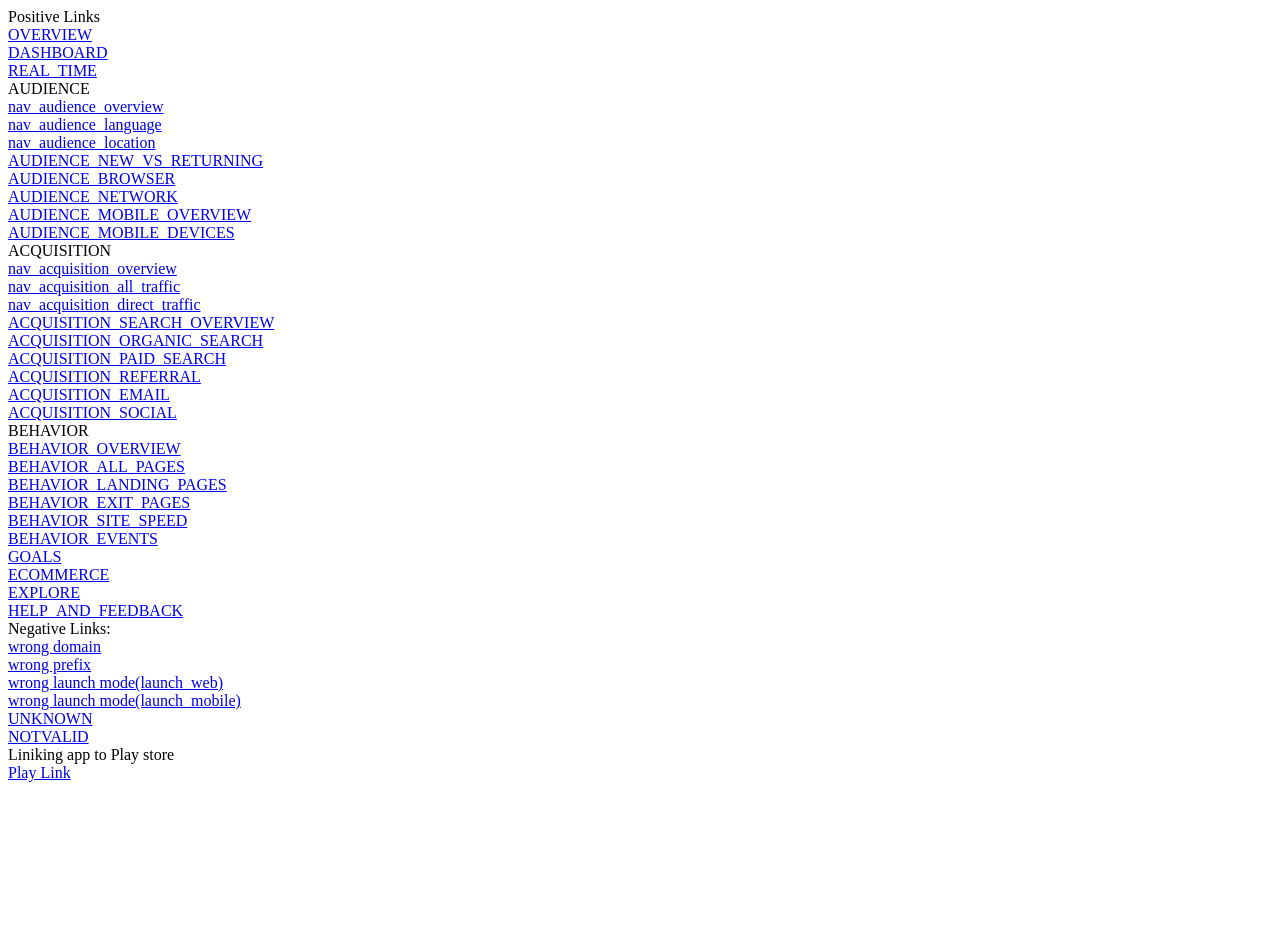
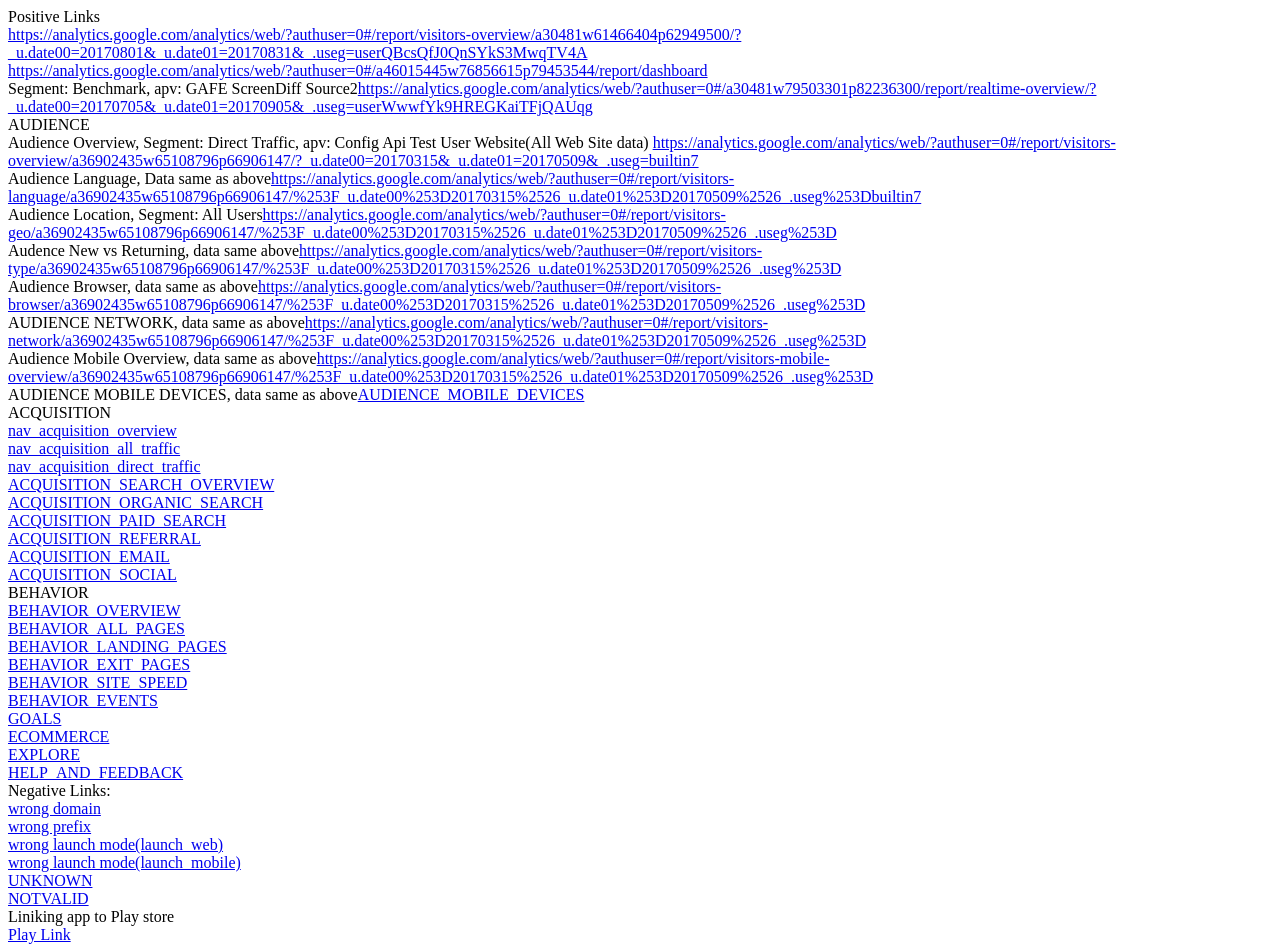
Before and after one commit to amitAnvay/myTest, a plain HTML site: page index.html in a window 1280 px wide. Before the commit the page ends 800 px from the top, so only its background shows below. Drawn offline with Linux system fonts and the light colour scheme.

Commit message:
Update index.html

```diff
--- a/index.html
+++ b/index.html
@@ -1,18 +1,19 @@
 <html>
 <body>
 Positive Links
-  <div><a href="https://analytics.google.com/analytics/web/?authuser=0#/report/visitors-overview/a30481w61466404p62949500/?_u.date00=20170801&_u.date01=20170831&_.useg=userQBcsQfJ0QnSYkS3MwqTV4A&launch_app=OVERVIEW">OVERVIEW</a></div>
-  <div><a href="https://analytics.google.com/analytics/web/#embed/report-home/?launch_app=DASHBOARD">DASHBOARD</a></div>
-  <div><a href="https://analytics.google.com/analytics/web/#embed/report-home/a282/?launch_app=REAL_TIME">REAL_TIME</a></div>
+  <div><a href="https://analytics.google.com/analytics/web/?authuser=0#/report/visitors-overview/a30481w61466404p62949500/?_u.date00=20170801&_u.date01=20170831&_.useg=userQBcsQfJ0QnSYkS3MwqTV4A">https://analytics.google.com/analytics/web/?authuser=0#/report/visitors-overview/a30481w61466404p62949500/?_u.date00=20170801&_u.date01=20170831&_.useg=userQBcsQfJ0QnSYkS3MwqTV4A</a></div>
+  <div><a href="https://analytics.google.com/analytics/web/?authuser=0#/a46015445w76856615p79453544/report/dashboard">https://analytics.google.com/analytics/web/?authuser=0#/a46015445w76856615p79453544/report/dashboard</a></div>
+  <div>Segment: Benchmark, apv: GAFE ScreenDiff Source2<a href="https://analytics.google.com/analytics/web/?authuser=0#/a30481w79503301p82236300/report/realtime-overview/?_u.date00=20170705&_u.date01=20170905&_.useg=userWwwfYk9HREGKaiTFjQAUqg">https://analytics.google.com/analytics/web/?authuser=0#/a30481w79503301p82236300/report/realtime-overview/?_u.date00=20170705&_u.date01=20170905&_.useg=userWwwfYk9HREGKaiTFjQAUqg</a></div>
+
   AUDIENCE
-  <div><a href="https://analytics.google.com/analytics/web/#embed/report-home/a30481w76727081p79345319/?_u.date00=20170301&_u.date01=20170530&_.useg=builtin19,userQBcsQfJ0QnSYkS3MwqTV4A&launch_app=AUDIENCE_OVERVIEW">nav_audience_overview</a></div>
-  <div><a href="https://analytics.google.com/analytics/web/#embed/report-home/a30481w76727081p79345319/?_u.date00=20170301&_u.date01=20170530&_.useg=builtin8,userQBcsQfJ0QnSYkS3MwqTV4A&launch_app=AUDIENCE_LANGUAGE">nav_audience_language</a></div>
-  <div><a href="https://analytics.google.com/analytics/web/#embed/report-home/?launch_app=AUDIENCE_LOCATION">nav_audience_location</a></div>
-    <div><a href="https://analytics.google.com/analytics/web/#embed/report-home/a282/?launch_app=AUDIENCE_NEW_VS_RETURNING">AUDIENCE_NEW_VS_RETURNING</a></div>
-  <div><a href="https://analytics.google.com/analytics/web/#embed/report-home/a282/?launch_app=AUDIENCE_BROWSER">AUDIENCE_BROWSER</a></div>
-  <div><a href="https://analytics.google.com/analytics/web/#embed/report-home/a282/?launch_app=AUDIENCE_NETWORK">AUDIENCE_NETWORK</a></div>
-  <div><a href="https://analytics.google.com/analytics/web/#embed/report-home/a282/?launch_app=AUDIENCE_MOBILE_OVERVIEW">AUDIENCE_MOBILE_OVERVIEW</a></div>
-  <div><a href="https://analytics.google.com/analytics/web/#embed/report-home/a282/?launch_app=AUDIENCE_MOBILE_DEVICES">AUDIENCE_MOBILE_DEVICES</a></div>
+  <div> Audience Overview, Segment: Direct Traffic, apv: Config Api Test User Website(All Web Site data) <a href="https://analytics.google.com/analytics/web/?authuser=0#/report/visitors-overview/a36902435w65108796p66906147/?_u.date00=20170315&_u.date01=20170509&_.useg=builtin7">https://analytics.google.com/analytics/web/?authuser=0#/report/visitors-overview/a36902435w65108796p66906147/?_u.date00=20170315&_u.date01=20170509&_.useg=builtin7</a></div>
+  <div>Audience Language, Data same as above<a href="https://analytics.google.com/analytics/web/?authuser=0#/report/visitors-language/a36902435w65108796p66906147/%253F_u.date00%253D20170315%2526_u.date01%253D20170509%2526_.useg%253Dbuiltin7">https://analytics.google.com/analytics/web/?authuser=0#/report/visitors-language/a36902435w65108796p66906147/%253F_u.date00%253D20170315%2526_u.date01%253D20170509%2526_.useg%253Dbuiltin7</a></div>
+  <div>Audience Location, Segment: All Users<a href="https://analytics.google.com/analytics/web/?authuser=0#/report/visitors-geo/a36902435w65108796p66906147/%253F_u.date00%253D20170315%2526_u.date01%253D20170509%2526_.useg%253D">https://analytics.google.com/analytics/web/?authuser=0#/report/visitors-geo/a36902435w65108796p66906147/%253F_u.date00%253D20170315%2526_u.date01%253D20170509%2526_.useg%253D</a></div>
+    <div>Audence New vs Returning, data same above<a href="https://analytics.google.com/analytics/web/?authuser=0#/report/visitors-type/a36902435w65108796p66906147/%253F_u.date00%253D20170315%2526_u.date01%253D20170509%2526_.useg%253D">https://analytics.google.com/analytics/web/?authuser=0#/report/visitors-type/a36902435w65108796p66906147/%253F_u.date00%253D20170315%2526_u.date01%253D20170509%2526_.useg%253D</a></div>
+  <div>Audience Browser, data same as above<a href="https://analytics.google.com/analytics/web/?authuser=0#/report/visitors-browser/a36902435w65108796p66906147/%253F_u.date00%253D20170315%2526_u.date01%253D20170509%2526_.useg%253D">https://analytics.google.com/analytics/web/?authuser=0#/report/visitors-browser/a36902435w65108796p66906147/%253F_u.date00%253D20170315%2526_u.date01%253D20170509%2526_.useg%253D</a></div>
+  <div>AUDIENCE NETWORK, data same as above<a href="https://analytics.google.com/analytics/web/?authuser=0#/report/visitors-network/a36902435w65108796p66906147/%253F_u.date00%253D20170315%2526_u.date01%253D20170509%2526_.useg%253D">https://analytics.google.com/analytics/web/?authuser=0#/report/visitors-network/a36902435w65108796p66906147/%253F_u.date00%253D20170315%2526_u.date01%253D20170509%2526_.useg%253D</a></div>
+  <div>Audience Mobile Overview, data same as above<a href="https://analytics.google.com/analytics/web/?authuser=0#/report/visitors-mobile-overview/a36902435w65108796p66906147/%253F_u.date00%253D20170315%2526_u.date01%253D20170509%2526_.useg%253D">https://analytics.google.com/analytics/web/?authuser=0#/report/visitors-mobile-overview/a36902435w65108796p66906147/%253F_u.date00%253D20170315%2526_u.date01%253D20170509%2526_.useg%253D</a></div>
+  <div>AUDIENCE MOBILE DEVICES, data same as above<a href="https://analytics.google.com/analytics/web/?authuser=0#/report/visitors-mobile-devices/a36902435w65108796p66906147/%253F_u.date00%253D20170315%2526_u.date01%253D20170509%2526_.useg%253D">AUDIENCE_MOBILE_DEVICES</a></div>
   ACQUISITION
   <div><a href="https://analytics.google.com/analytics/web/embed/report-home/a282/?launch_app=ACQUISITION_OVERVIEW">nav_acquisition_overview</a></div>
   <div><a href="https://analytics.google.com/analytics/web/#embed/report-home/a282/?launch_app=ACQUISITION_ALL_TRAFFIC">nav_acquisition_all_traffic</a></div>
```
